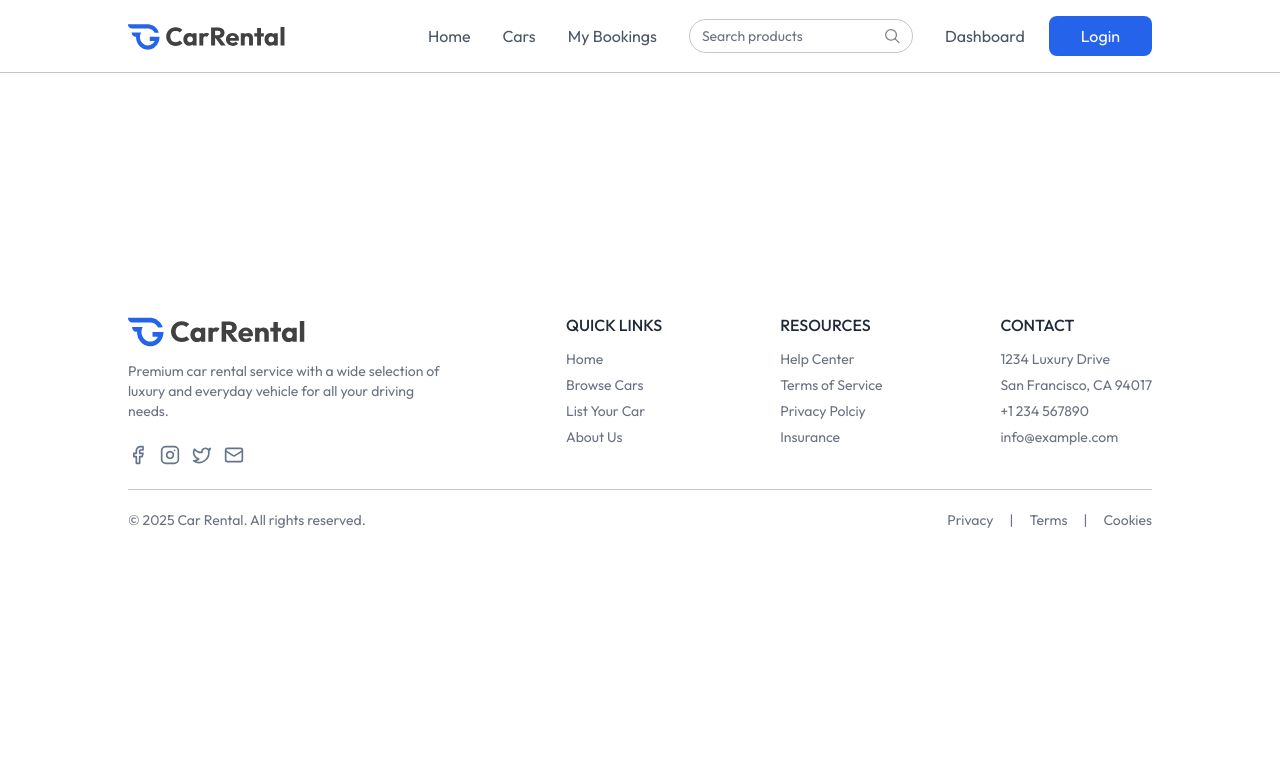
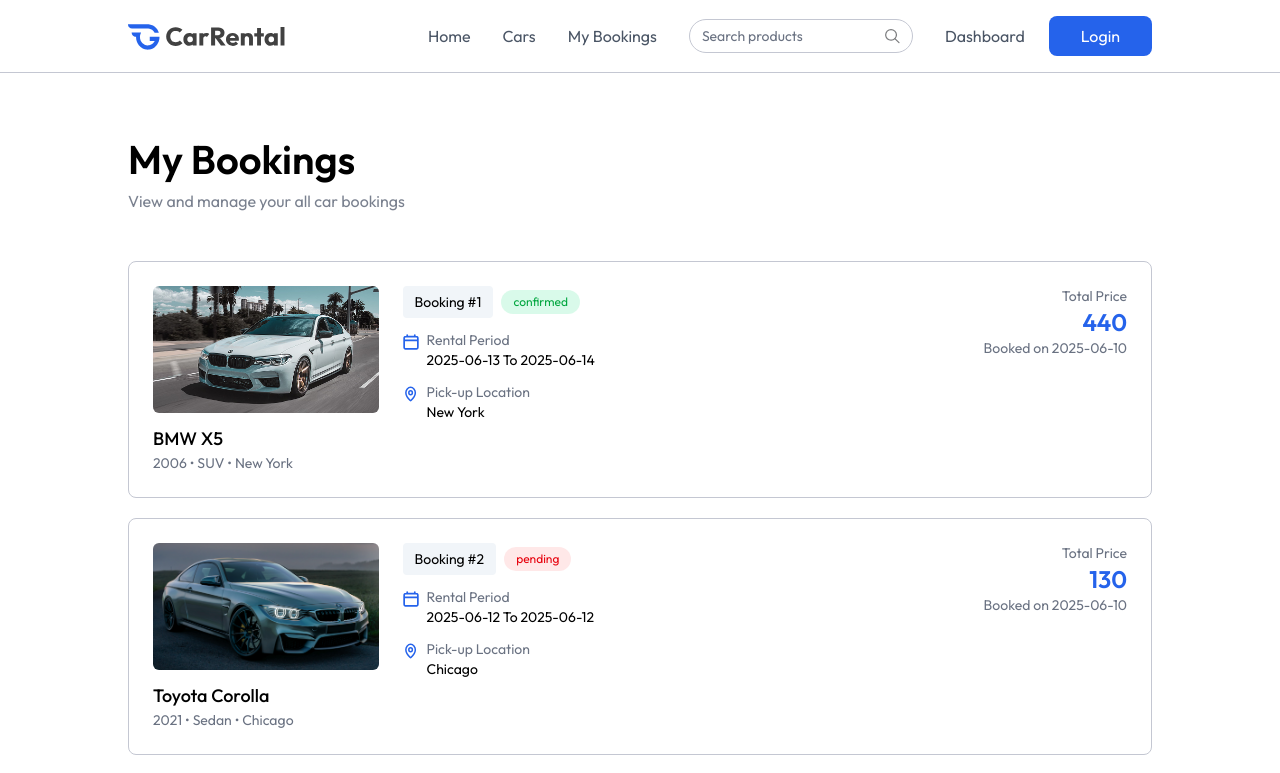
Before and after one commit to SagarNegi10/mern-car-rental-app, a React (Vite) app in the folder frontend/: page /my-bookings in a window 1280 px wide. Shown: the top 773 px of the page. Built offline with nearby package versions, Linux system fonts and the light colour scheme.

Commit message:
add mybookings page

```diff
--- a/frontend/src/pages/MyBookings.jsx
+++ b/frontend/src/pages/MyBookings.jsx
@@ -1,9 +1,70 @@
-import React from 'react'
+import React, { useEffect, useState } from 'react'
+import { assets, dummyMyBookingsData } from '../assets/assets'
+import Title from '../components/Title'
 
 const MyBookings = () => {
+
+  const [bookings, setBookings] = useState([])
+
+  const currency = import.meta.env.VITE_CURRENCY
+
+  const fetchMyBookings = async () => {
+    setBookings(dummyMyBookingsData)
+  }
+
+  useEffect(() => {
+    fetchMyBookings()
+  },[])
+
   return (
-    <div>
+    <div className='px-6 md:px-16 lg:px-24 xl:px-32 2xl:px-48 mt-16 text-sm max-w-7xl'>
 
+      <Title title='My Bookings' subTitle='View and manage your all car bookings' align='left'/>
+
+      <div>
+        {bookings.map((booking, index) => (
+          <div key={booking._id} className='grid grid-cols-1 md:grid-cols-4 gap-6 p-6 border border-borderColor rounded-lg mt-5 first:mt-12'>
+            <div className='md:col-span-1'>
+              <div className='rounded-md overflow-hidden mb-3'>
+                <img src={booking.car.image} alt="" className='w-full h-auto aspect-video object-cover'/>
+              </div>
+              <p className='text-lg font-medium mt-2'>{booking.car.brand} {booking.car.model}</p>
+              <p className='text-gray-500'>{booking.car.year} • {booking.car.category} • {booking.car.location}</p>
+            </div>
+
+            <div className='md:col-span-2'>
+              <div className='flex items-center gap-2'>
+                <p className='px-3 py-1.5 bg-light rounded'>Booking #{index+1}</p>
+                <p className={`px-3 py-1 text-xs rounded-full ${booking.status === 'confirmed' ? 'bg-green-400/15 text-green-600' : 'bg-red-400/15 text-red-600'}`}>{booking.status}</p>
+              </div>
+
+              <div className='flex items-start gap-2 mt-3'>
+                <img src={assets.calendar_icon_colored} alt="" className='w-4 h-4 mt-1'/>
+                <div>
+                  <p className='text-gray-500'>Rental Period</p>
+                  <p>{booking.pickupDate.split('T')[0]} To {booking.returnDate.split('T')[0]}</p>
+                </div>
+              </div>
+
+              <div className='flex items-start gap-2 mt-3'>
+                <img src={assets.location_icon_colored} alt="" className='w-4 h-4 mt-1'/>
+                <div>
+                  <p className='text-gray-500'>Pick-up Location</p>
+                  <p>{booking.car.location}</p>
+                </div>
+              </div>
+            </div>
+
+            <div className='md:col-span-1 flex flex-col justify-between gap-6'>
+              <div className='text-sm text-gray-500 text-right'>
+                <p>Total Price</p>
+                <h1 className='text-2xl font-semibold text-primary'>{currency} {booking.price}</h1>
+                <p>Booked on {booking.createdAt.split('T')[0]}</p>
+              </div>
+            </div>
+          </div>
+        ))}
+      </div>
     </div>
   )
 }
```
